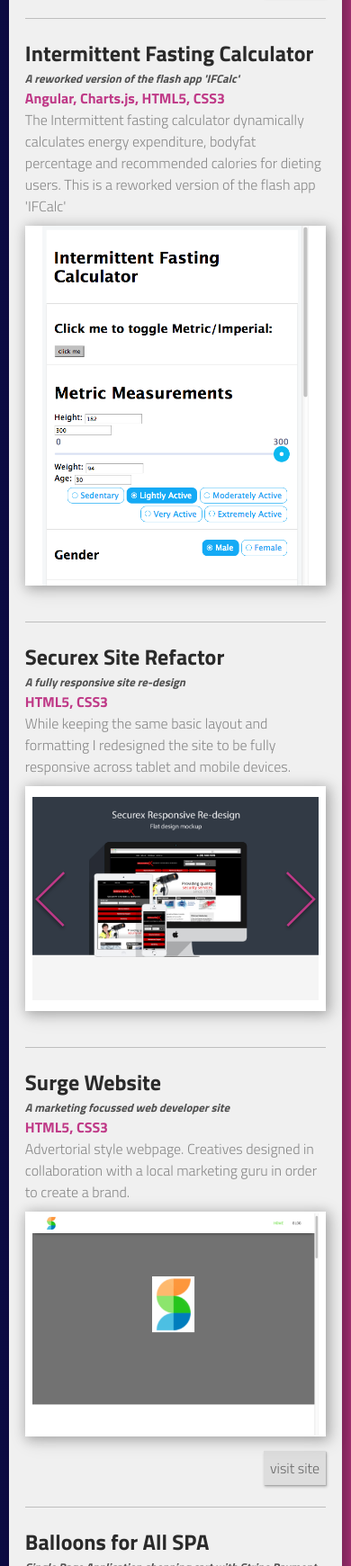
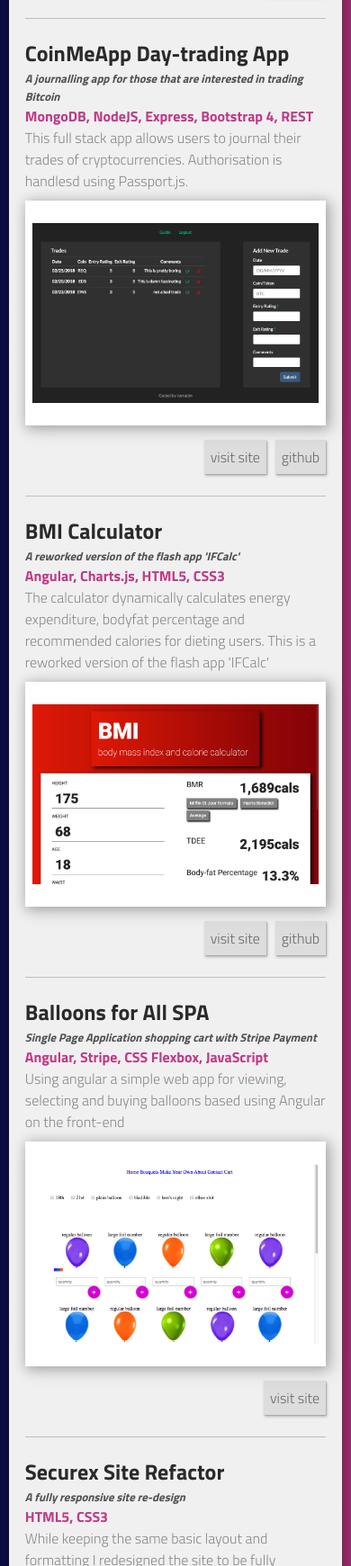
Before and after one commit to jarrad-m/jarrad-m.github.io, a website: page index.html in a window 390 px wide. Shown: the part 2506-4247 px from the top of the page at 90% size. Drawn offline with nearby package versions, Linux system fonts and the light colour scheme; some packages are replaced by stand-ins of ours.

Commit message:
changed styles, added pictures to projects

```diff
--- a/app.js
+++ b/app.js
@@ -42,29 +42,21 @@
 							project_href : "http://gabe.jarradm.s3-website-ap-southeast-2.amazonaws.com",
 							github_href : ""},
 
-							{name : "Intermittent Fasting Calculator",
+							{name : "CoinMeApp Day-trading App",
+							about : "A journalling app for those that are interested in trading Bitcoin",
+							tech : "MongoDB, NodeJS, Express, Bootstrap 4, REST",
+							summary : "This full stack app allows users to journal their trades of cryptocurrencies. Authorisation is handlesd using Passport.js. ",
+							img_href : ["/images/coinmeapp.png"],
+							project_href : "http://13.211.200.45/",
+							github_href : "https://github.com/jarrad-m/coinMeApp"},
+
+							{name : "BMI Calculator",
 							about : "A reworked version of the flash app 'IFCalc'",
 							tech : "Angular, Charts.js, HTML5, CSS3",
-							summary : "The Intermittent fasting calculator dynamically calculates energy expenditure, bodyfat percentage and recommended calories for dieting users. This is a reworked version of the flash app 'IFCalc'",
-							img_href : ["/images/ifcalc.png"],
-							project_href : "",
-							github_href : ""},
-
-							{name : "Securex Site Refactor",
-							about : "A fully responsive site re-design",
-							tech : "HTML5, CSS3",
-							summary : "While keeping the same basic layout and formatting I redesigned the site to be fully responsive across tablet and mobile devices.",
-							img_href : ["/images/securex-showcase.jpg","/images/surge.png","/images/balloons.png"],
-							project_href : "",
-							github_href : ""},
-
-							{name : "Surge Website",
-							about : "A marketing focussed web developer site",
-							tech : "HTML5, CSS3",
-							summary : "Advertorial style webpage. Creatives designed in collaboration with a local marketing guru in order to create a brand.",
-							img_href : ["/images/surge.png"],
-							project_href : "http://surge.jarradm.s3-website-ap-southeast-2.amazonaws.com",
-							github_href : ""},
+							summary : "The calculator dynamically calculates energy expenditure, bodyfat percentage and recommended calories for dieting users. This is a reworked version of the flash app 'IFCalc'",
+							img_href : ["/images/bmicalc.png"],
+							project_href : "http://bmi-calculator.jarradm.s3-website-ap-southeast-2.amazonaws.com/",
+							github_href : "https://github.com/jarrad-m/bmi-calorie-calculator"},
 
 							{name : "Balloons for All SPA",
 							about : "Single Page Application shopping cart with Stripe Payment",
@@ -74,7 +66,13 @@
 							project_href : "http://balloons4all.s3-website-ap-southeast-2.amazonaws.com",
 							github_href : ""},
 
-
+							{name : "Securex Site Refactor",
+							about : "A fully responsive site re-design",
+							tech : "HTML5, CSS3",
+							summary : "While keeping the same basic layout and formatting I redesigned the site to be fully responsive across tablet and mobile devices.",
+							img_href : ["/images/securex-showcase.jpg"],
+							project_href : "",
+							github_href : ""},
 
 							{name : "Morey Security",
 							about : "Website re-design",
@@ -84,14 +82,13 @@
 							project_href : "http://morey.jarradm.s3-website-ap-southeast-2.amazonaws.com",
 							github_href : ""},
 
-							{name : "CoinMeUp Bitcoin App",
-							about : "A Single Page App for those interested in trading Bitcoin",
-							tech : "Angular, Charts.js, MongoDB, NodeJS, REST",
-							summary : "In development. This app allows users to simulate buying and selling Bitcoins using data retrieved from the bitcoin API",
-							img_href : ["/images/leangains.png"],
-							project_href : "",
+							{name : "Alyssa Marie Photography",
+							about : "Website re-design",
+							tech : "Wordpress HTML5, CSS3, JavaScript",
+							summary : "The client needed a modern, fully responsive website. Landing pages and Mailchimp integration were also done.",
+							img_href : ["/images/alyssa.png"],
+							project_href : "http://54.252.178.251/",
 							github_href : ""},
-
 
 							{name : "Digital Door Locks",
 							about : "Theme update and re-design",
--- a/index.html
+++ b/index.html
@@ -25,11 +25,16 @@
     <script src="app.js"></script>
     <script src="aos.js"></script>
 
-   <title></title>
+   <title>Portfolio</title>
+   <style type="text/css" >
+	   [ng\:cloak], [ng-cloak], .ng-cloak {
+	    	display: none;
+		}
+   </style>
 
 
 </head>
-	<body ng-controller="languageController">
+	<body ng-controller="languageController" ng-cloak>
 
 		<header>
 			<div class="wrapper" id="header-color">
@@ -361,6 +366,13 @@
 					-->
 				</div>
 				<div class="col">
+					<ul>
+						<li><a href="https://github.com/jarrad-m"><i class="fa fa-github " aria-hidden="true"></i> Github</a></li>
+						<li><a href="mailto:jarrad@jarradm.com" title="Subject"><i class="fa fa-envelope" aria-hidden="true"></i> {{languageData.contact_me_section_email}}</a></li>
+						<li>&copy 2017 Jarrad M</li>
+					</ul>
+				</div>
+				<div class="col">
 					<!--
 					<ul>
 						<li>Some random stuff about me</li>
@@ -368,13 +380,6 @@
 						<li>Link to instagram</li>
 					</ul>
 					-->
-				</div>
-				<div class="col">
-					<ul>
-						<li><a href="https://github.com/jarrad-m"><i class="fa fa-github " aria-hidden="true"></i> Github</a></li>
-						<li><a href="mailto:jarrad.middleton@yahoo.com" title="Subject"><i class="fa fa-envelope" aria-hidden="true"></i> {{languageData.contact_me_section_email}}</a></li>
-						<li>&copy 2017 Jarrad M</li>
-					</ul>
 				</div>
 			</div>
 		</footer>
```
Also changed, not shown: styles.css (+11 -0 lines), images/bmicalc.png (added), images/coinmeapp.png (added), 3 other files.
